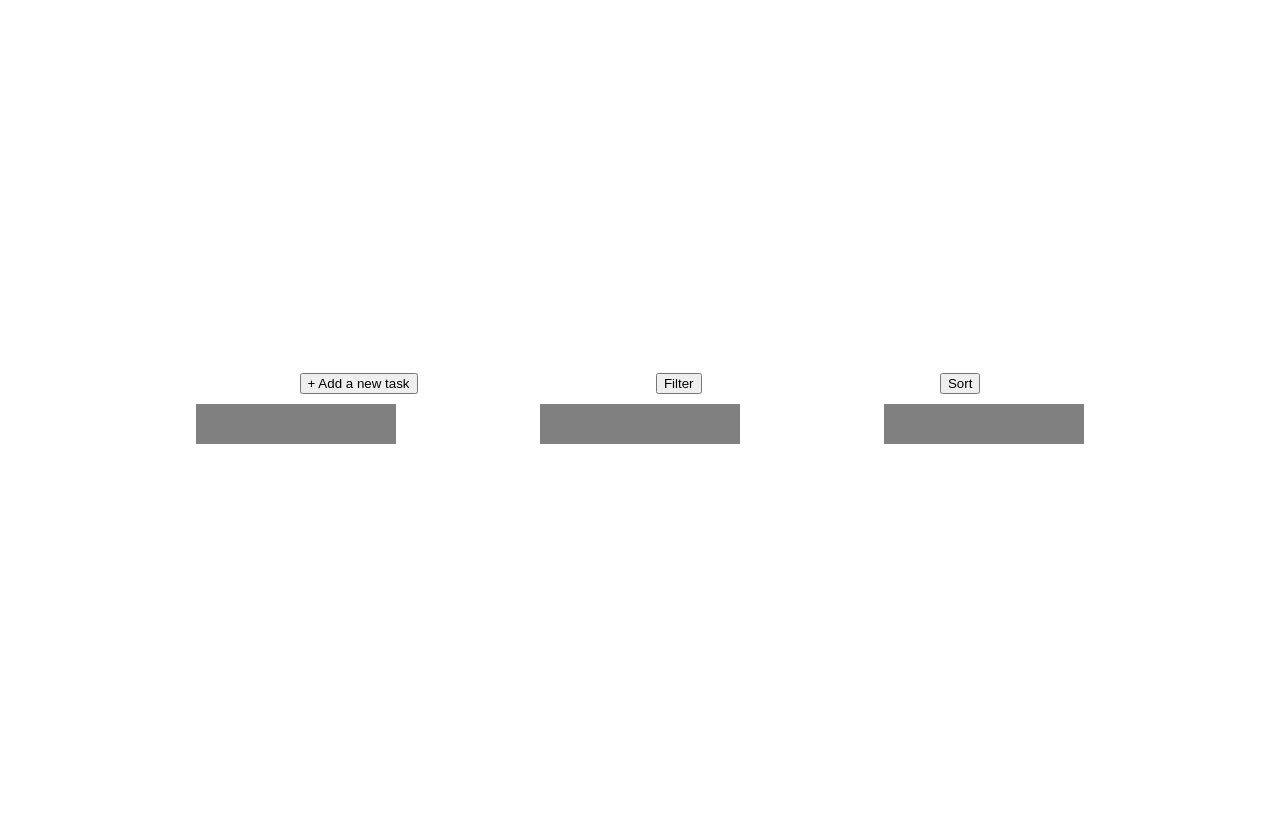
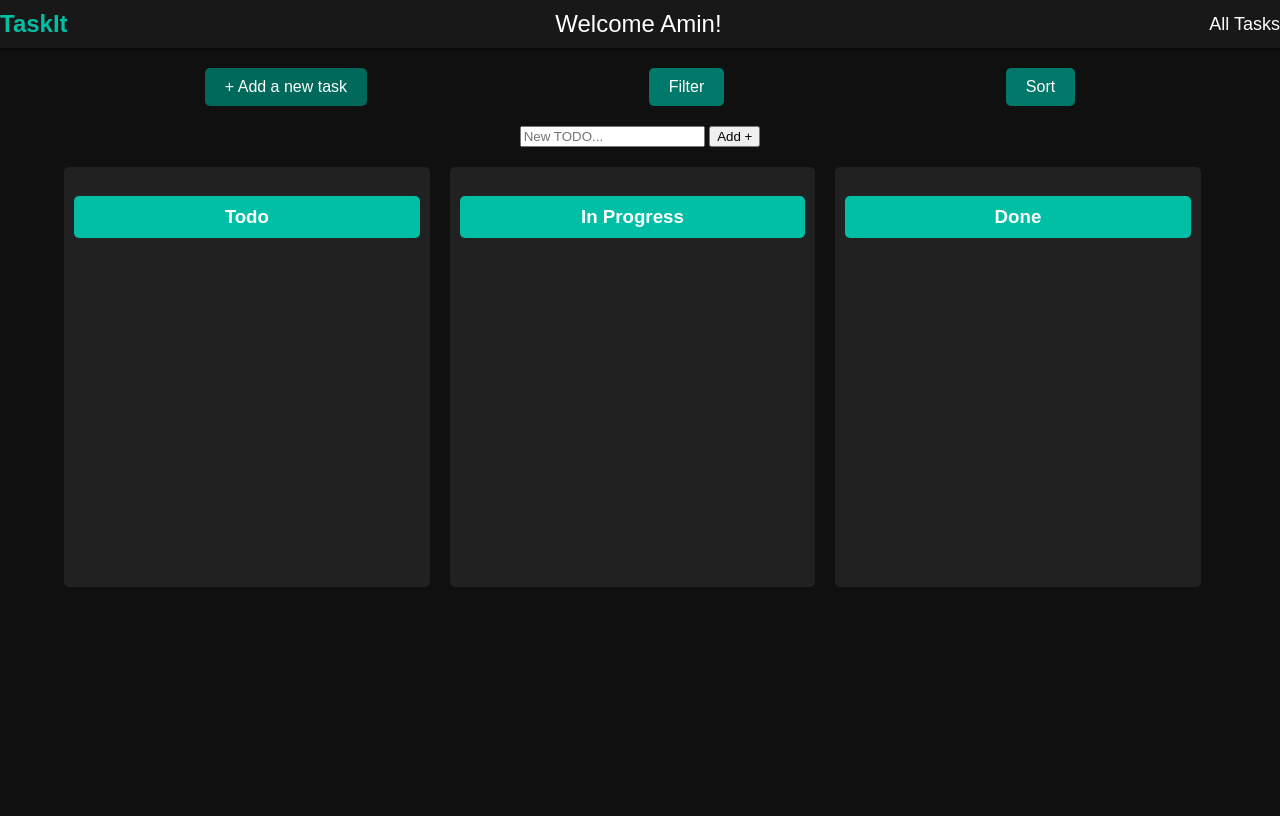
Before and after one commit to AminBihamta/TaskIt, a PHP site: page / in a window 1280 px wide. After the commit the page ends 587 px from the top, so only its background shows below. Run offline with PHP 8.4, Linux system fonts and the light colour scheme.

Commit message:
kanban board

```diff
--- /dev/null
+++ b/drag.js
@@ -0,0 +1,41 @@
+document.addEventListener("DOMContentLoaded", () => {
+    const draggables = document.querySelectorAll(".task");
+    const droppables = document.querySelectorAll(".swim-lane");
+
+    draggables.forEach((task) => {
+      task.addEventListener("dragstart", () => {
+        task.classList.add("is-dragging");
+      });
+      task.addEventListener("dragend", () => {
+        task.classList.remove("is-dragging");
+      });
+    });
+
+    droppables.forEach((zone) => {
+      zone.addEventListener("dragover", (e) => {
+        e.preventDefault();
+        const bottomTask = insertAboveTask(zone, e.clientY);
+        const curTask = document.querySelector(".is-dragging");
+        if (!bottomTask) {
+          zone.appendChild(curTask);
+        } else {
+          zone.insertBefore(curTask, bottomTask);
+        }
+      });
+    });
+
+    const insertAboveTask = (zone, mouseY) => {
+      const els = zone.querySelectorAll(".task:not(.is-dragging)");
+      let closestTask = null;
+      let closestOffset = Number.NEGATIVE_INFINITY;
+      els.forEach((task) => {
+        const { top } = task.getBoundingClientRect();
+        const offset = mouseY - top;
+        if (offset < 0 && offset > closestOffset) {
+          closestOffset = offset;
+          closestTask = task;
+        }
+      });
+      return closestTask;
+    };
+  });
--- a/homepage.css
+++ b/homepage.css
@@ -1,40 +1,142 @@
 body {
-  height: 100vh;
+  margin: 0;
+  padding: 0;
+  font-family: Arial, sans-serif;
+  background-color: #101010;
+  color: #ffffff;
   display: flex;
-  justify-content: space-evenly;
+  flex-direction: column;
   align-items: center;
 }
 
-.boxedDiv {
-  width: 90%;
+header {
+  width: 100%;
+  padding: 10px 20px;
   display: flex;
-  justify-content: center;
-  gap: 10px;
-  flex-direction: column;
+  justify-content: space-between;
+  align-items: center;
+  background-color: #181818;
+  box-shadow: 0 2px 4px rgba(0, 0, 0, 0.5);
 }
 
-.space-evenly-items {
+.logo {
+  font-size: 24px;
+  font-weight: bold;
+  color: #00bfa5;
+}
+
+.user-greeting {
+  font-size: 24px;
+}
+
+.all-tasks-link {
+  font-size: 18px;
+  cursor: pointer;
+}
+
+.board-container {
+  width: 90%;
+  margin: 20px 0;
+}
+
+.controls {
   display: flex;
-  justify-content: space-evenly;
+  justify-content: space-around;
+  margin-bottom: 20px;
+}
+
+.controls button {
+  padding: 10px 20px;
+  border: none;
+  border-radius: 5px;
+  cursor: pointer;
+  background-color: #009688;
+  color: #fff;
+  font-size: 16px;
+}
+
+#add-task-btn {
+  background-color: #00695c;
+}
+
+#filter-btn, #sort-btn {
+  background-color: #00796b;
+}
+
+.board {
+  display: flex;
+  flex-direction: column;
+  align-items: center;
+}
+
+#todo-form {
+  margin-bottom: 20px;
+}
+
+.lanes {
+  display: flex;
+  gap: 20px;
+  width: 100%;
+}
+
+.swim-lane {
+  background-color: #212121;
+  padding: 10px;
+  border-radius: 5px;
+  width: 30%;
+  min-height: 400px;
+}
+
+.heading {
+  text-align: center;
+  background-color: #00bfa5;
+  padding: 10px;
+  border-radius: 5px;
+}
+
+.task {
+  background-color: #424242;
+  border: 1px solid #00bfa5;
+  padding: 10px;
+  margin-bottom: 10px;
+  border-radius: 5px;
+  cursor: grab;
+  display: flex;
+  justify-content: space-between;
+  align-items: center;
+}
+
+.task.is-dragging {
+  opacity: 0.5;
+}
+
+#edit-task-modal {
+  position: fixed;
+  top: 50%;
+  left: 50%;
+  transform: translate(-50%, -50%);
+  background-color: #333;
+  padding: 20px;
+  border-radius: 10px;
+  z-index: 1000;
+  display: none;
+}
+
+.edit-task-container {
+  display: flex;
+  flex-direction: column;
   gap: 10px;
 }
 
-#kanbanboardContainer {
-  display: flex;
-  flex-direction: row;
-  justify-content: space-evenly;
-  gap: 20px;
+#edit-task-modal input, #edit-task-modal select, #edit-task-modal textarea, #save-task-btn {
+  width: 100%;
+  padding: 10px;
+  border-radius: 5px;
+  border: none;
 }
 
-#kanbanboardContainer div {
-  background-color: gray;
-  display: flex;
-  flex-direction: column;
-  gap: 20px;
+#save-task-btn {
+  background-color: #00bfa5;
+  color: #fff;
+  cursor: pointer;
 }
-
-.taskItem {
-  width: 200px;
-  height: 40px;
-  background-color: red;
-}
--- a/index.html
+++ b/index.html
@@ -3,26 +3,53 @@
   <head>
     <meta charset="UTF-8" />
     <meta name="viewport" content="width=device-width, initial-scale=1.0" />
-    <title>Document</title>
+    <title>TaskIt Kanban Board</title>
     <link rel="stylesheet" href="homepage.css" />
+    <script src="drag.js" defer></script>
+    <script src="todo.js" defer></script>
   </head>
   <body>
-    <div class="boxedDiv">
-      <div class="space-evenly-items">
-        <button>+ Add a new task</button>
-        <button>Filter</button>
-        <button>Sort</button>
+    <header>
+      <div class="logo">TaskIt</div>
+      <div class="user-greeting">Welcome Amin!</div>
+      <div class="all-tasks-link">All Tasks</div>
+    </header>
+    <div class="board-container">
+      <div class="controls">
+        <button id="add-task-btn">+ Add a new task</button>
+        <button id="filter-btn">Filter</button>
+        <button id="sort-btn">Sort</button>
       </div>
-      <div id="kanbanboardContainer">
-        <div>
-          <div class="taskItem"></div>
+      <div class="board">
+        <form id="todo-form" class="hidden">
+          <input type="text" placeholder="New TODO..." id="todo-input" />
+          <button type="submit">Add +</button>
+        </form>
+        <div id="kanbanboardContainer" class="lanes">
+          <div class="swim-lane" id="todo-lane">
+            <h3 class="heading">Todo</h3>
+          </div>
+          <div class="swim-lane" id="doing-lane">
+            <h3 class="heading">In Progress</h3>
+          </div>
+          <div class="swim-lane" id="done-lane">
+            <h3 class="heading">Done</h3>
+          </div>
         </div>
-        <div>
-          <div class="taskItem"></div>
-        </div>
-        <div>
-          <div class="taskItem"></div>
-        </div>
+      </div>
+    </div>
+    <div id="edit-task-modal" class="hidden">
+      <div class="edit-task-container">
+        <h3>Edit Task</h3>
+        <input type="text" id="edit-task-title" placeholder="Task Title" />
+        <input type="date" id="edit-task-date" />
+        <select id="edit-task-priority">
+          <option value="low">Low</option>
+          <option value="medium">Medium</option>
+          <option value="high">High</option>
+        </select>
+        <textarea id="edit-task-notes" placeholder="Notes"></textarea>
+        <button id="save-task-btn">Save</button>
       </div>
     </div>
   </body>
--- /dev/null
+++ b/todo.js
@@ -0,0 +1,68 @@
+document.addEventListener("DOMContentLoaded", () => {
+    const form = document.getElementById("todo-form");
+    const input = document.getElementById("todo-input");
+    const todoLane = document.getElementById("todo-lane");
+    const editModal = document.getElementById("edit-task-modal");
+    const editTitle = document.getElementById("edit-task-title");
+    const editDate = document.getElementById("edit-task-date");
+    const editPriority = document.getElementById("edit-task-priority");
+    const editNotes = document.getElementById("edit-task-notes");
+    const saveTaskBtn = document.getElementById("save-task-btn");
+    let currentTask = null;
+
+    form.addEventListener("submit", (e) => {
+      e.preventDefault();
+      const value = input.value;
+      if (!value) return;
+
+      addTask(value, todoLane);
+      input.value = "";
+    });
+
+    const addTask = (value, lane) => {
+      const taskContainer = document.createElement("div");
+      taskContainer.classList.add("task-container");
+
+      const newTask = document.createElement("p");
+      newTask.classList.add("task");
+      newTask.setAttribute("draggable", "true");
+      newTask.innerText = value;
+
+      taskContainer.appendChild(newTask);
+      lane.appendChild(taskContainer);
+
+      newTask.addEventListener("dragstart", () => {
+        newTask.classList.add("is-dragging");
+      });
+
+      newTask.addEventListener("dragend", () => {
+        newTask.classList.remove("is-dragging");
+      });
+
+      newTask.addEventListener("click", () => {
+        currentTask = newTask;
+        openEditModal(newTask.innerText);
+      });
+    };
+
+    const openEditModal = (taskTitle) => {
+      editTitle.value = taskTitle;
+      editDate.value = "";
+      editPriority.value = "low";
+      editNotes.value = "";
+      editModal.style.display = "block";
+    };
+
+    saveTaskBtn.addEventListener("click", () => {
+      if (currentTask) {
+        currentTask.innerText = editTitle.value;
+      }
+      editModal.style.display = "none";
+    });
+
+    window.addEventListener("click", (e) => {
+      if (e.target === editModal) {
+        editModal.style.display = "none";
+      }
+    });
+  });
```
